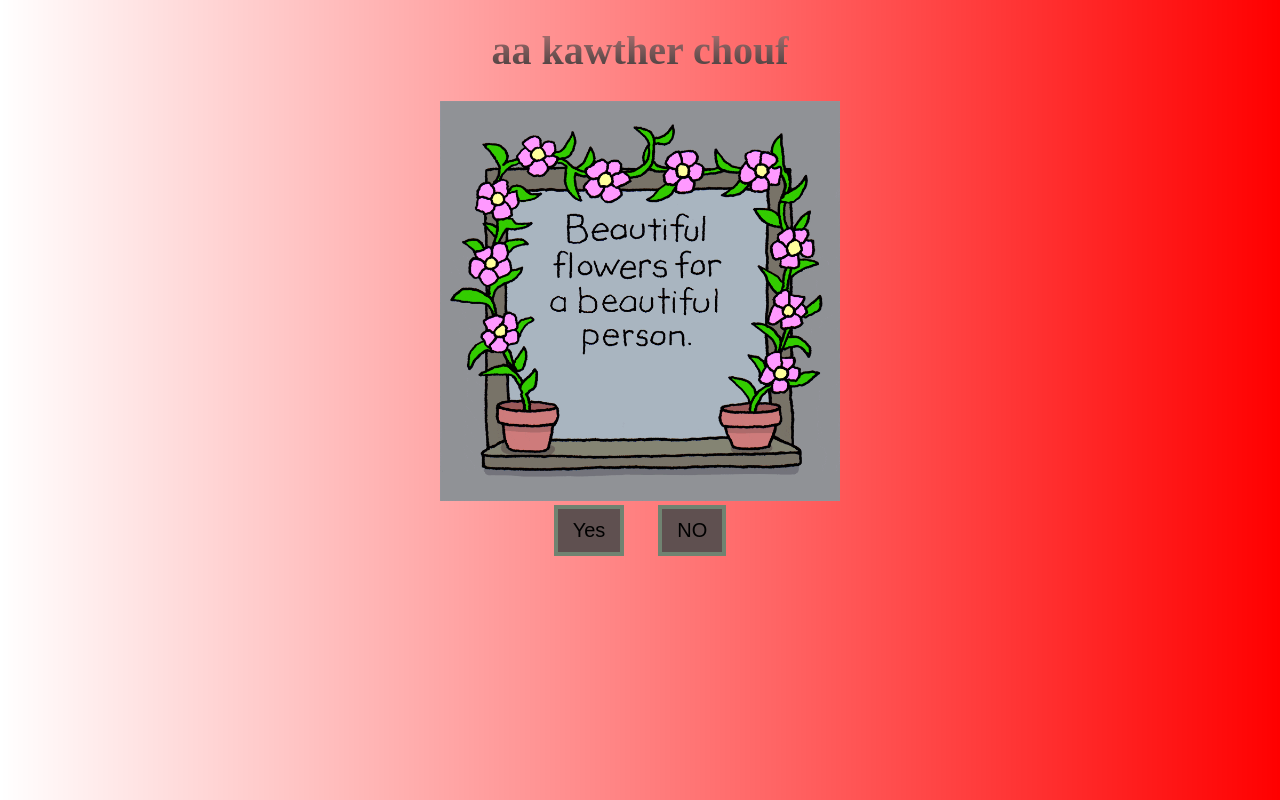
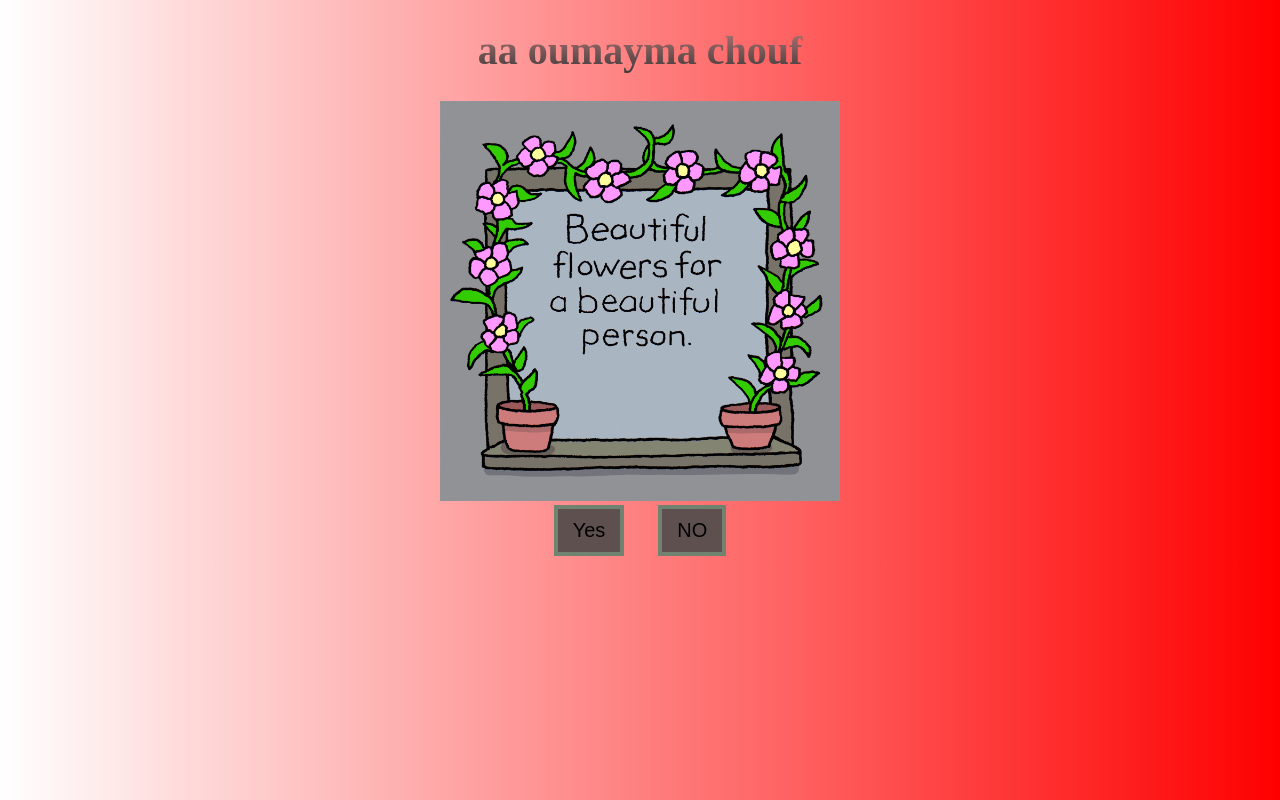
Before and after one commit to Ryan-gosling0/Date-me, a plain HTML site: page index.html in a window 1280 px wide. Drawn offline with Linux system fonts and the light colour scheme.

Commit message:
Update index.html

```diff
--- a/index.html
+++ b/index.html
@@ -19,7 +19,7 @@ function app(){
   }
 </script>
 <body><center>
-    <h1 id="a5">aa kawther chouf </h1>
+    <h1 id="a5">aa oumayma chouf </h1>
     <img id="img" src="fl.gif" alt="ere" width="400px" height="400px"><br>
     <div  id="bnn"><button class="butt" id="ap" onclick="app()">Yes</button>
     <button class="butt" id="bn" onclick="fun()">NO</button></center></div>
```
